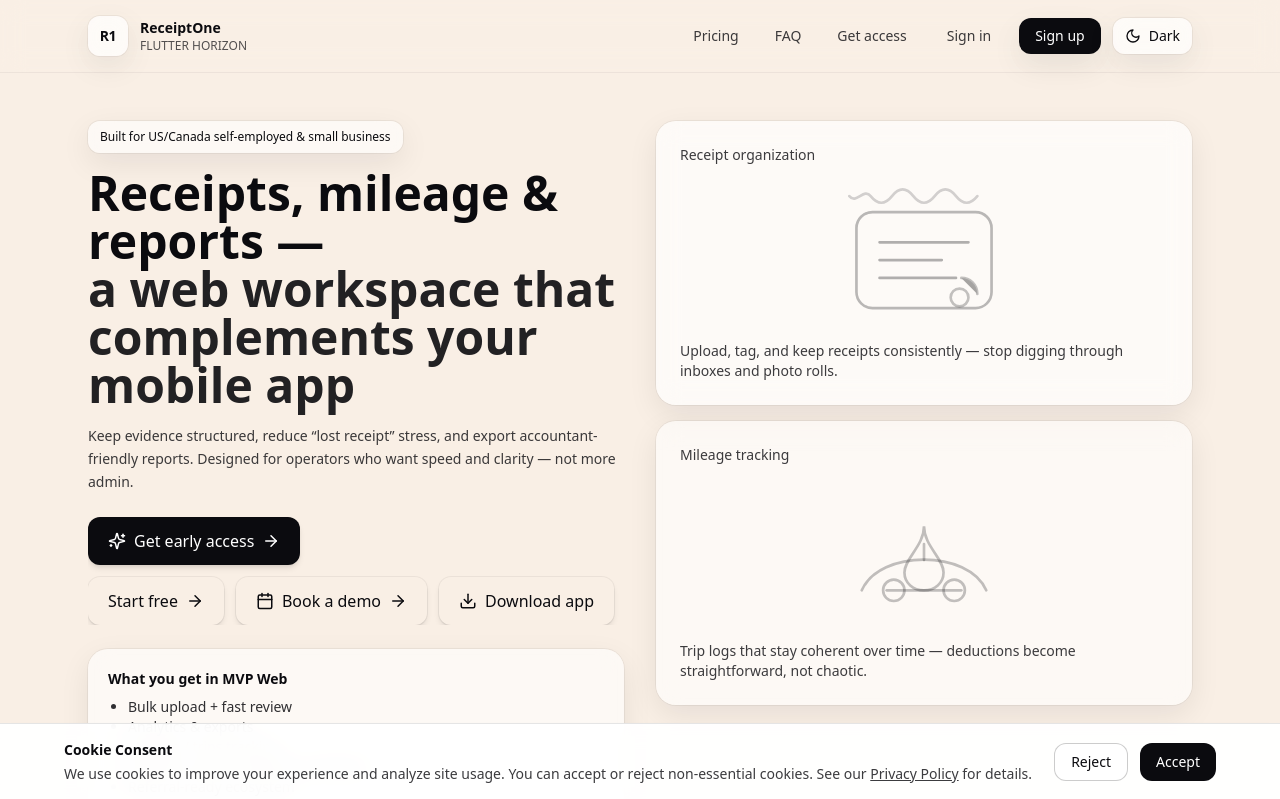
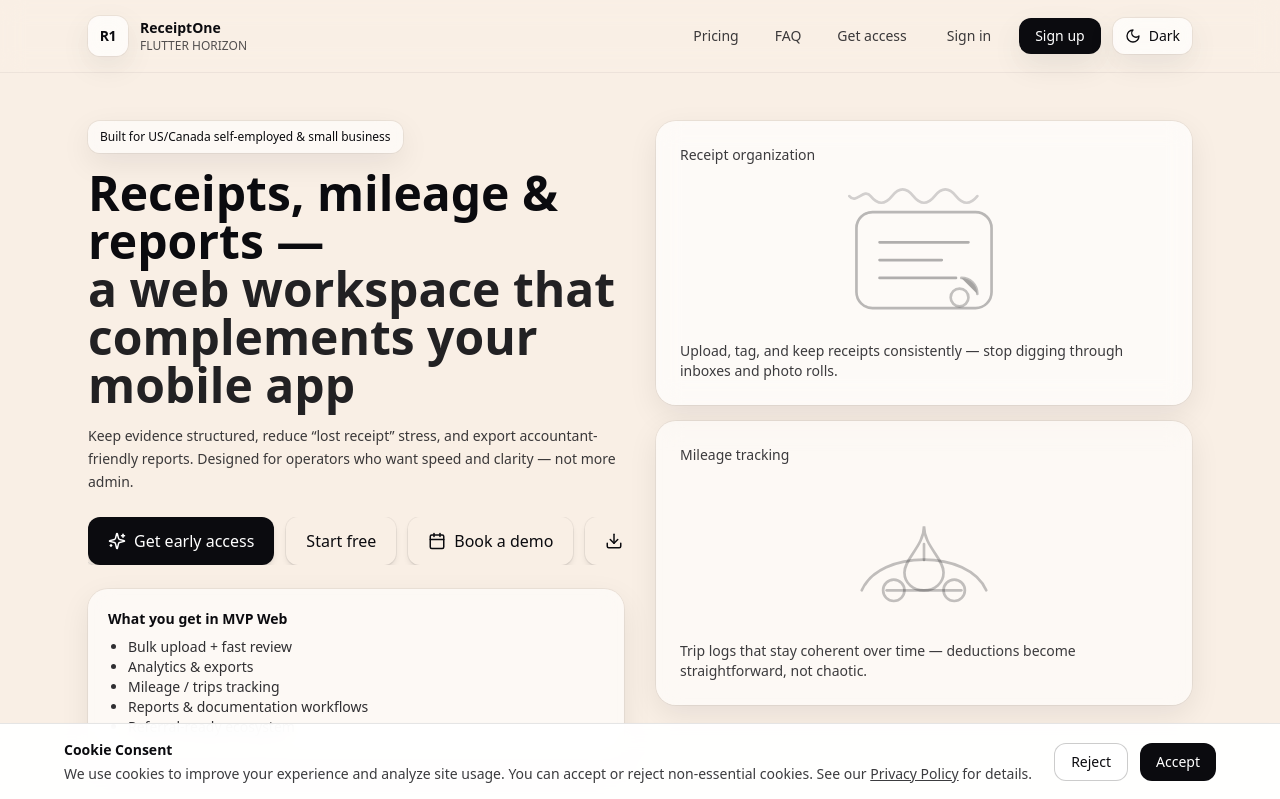
Before and after one commit to Alexd-y/receiptone-landing, a Next.js app: page / in a window 1280 px wide. Shown: the top 799 px of the page. Built offline with nearby package versions, Linux system fonts and the light colour scheme; no server answers.

Commit message:
Move loop arrow to left side pointing to Get early access button

```diff
--- a/components/CTAButtons.tsx
+++ b/components/CTAButtons.tsx
@@ -50,7 +50,7 @@
 
 export default function CTAButtons({ onPrimaryClick }: Props) {
   return (
-    <div className="relative flex flex-wrap gap-3 items-center pl-8 lg:pl-0 max-w-full overflow-hidden">
+    <div className="relative flex flex-nowrap gap-3 items-center pl-8 lg:pl-0 max-w-full overflow-hidden">
       {/* Loop Arrow - левее всех кнопок и полей, указывает на кнопку "Get early access", без фона, тонкая с пониженной непрозрачностью */}
       <LoopArrow />
 
@@ -64,30 +64,25 @@
         <Sparkles size={18} />
 
         <span>Get early access</span>
-
-        {/* Arrow справа */}
-        <ArrowRight size={18} />
       </button>
 
-      {/* Secondary Buttons - светлые бежевые кнопки */}
-      <div className="flex flex-wrap gap-3">
-        {/* Start free - светлая бежевая кнопка с темным текстом, стрелка справа */}
+      {/* Secondary Buttons - светлые бежевые кнопки в одну строчку */}
+      <div className="flex flex-nowrap gap-3">
+        {/* Start free - светлая бежевая кнопка с темным текстом */}
         <a
           href="#pricing"
           className="relative z-10 inline-flex items-center justify-center gap-2 rounded-xl bg-sand-100 px-5 py-3 font-medium text-ink-900 shadow-md ring-1 ring-black/5 transition-all hover:shadow-lg dark:bg-white/10 dark:text-white dark:ring-white/10 whitespace-nowrap"
         >
           <span>Start free</span>
-          <ArrowRight size={18} />
         </a>
 
-        {/* Book a demo - светлая бежевая кнопка с темным текстом, календарь слева и стрелка справа */}
+        {/* Book a demo - светлая бежевая кнопка с темным текстом, календарь слева */}
         <a
           href="#lead"
           className="relative z-10 inline-flex items-center justify-center gap-2 rounded-xl bg-sand-100 px-5 py-3 font-medium text-ink-900 shadow-md ring-1 ring-black/5 transition-all hover:shadow-lg dark:bg-white/10 dark:text-white dark:ring-white/10 whitespace-nowrap"
         >
           <Calendar size={18} />
           <span>Book a demo</span>
-          <ArrowRight size={18} />
         </a>
 
         {/* Download app - светлая бежевая кнопка с темным текстом, иконка загрузки слева */}
```
